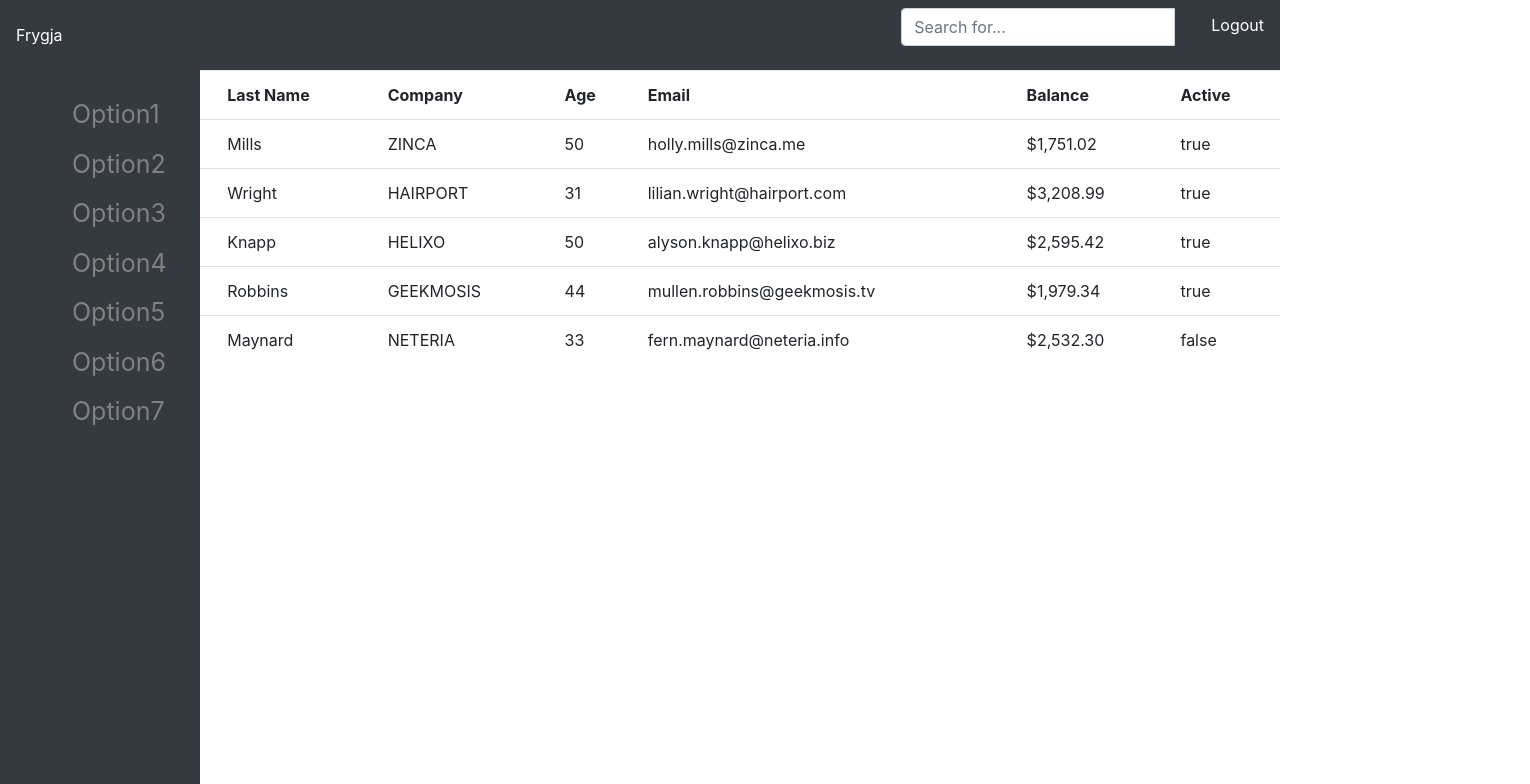
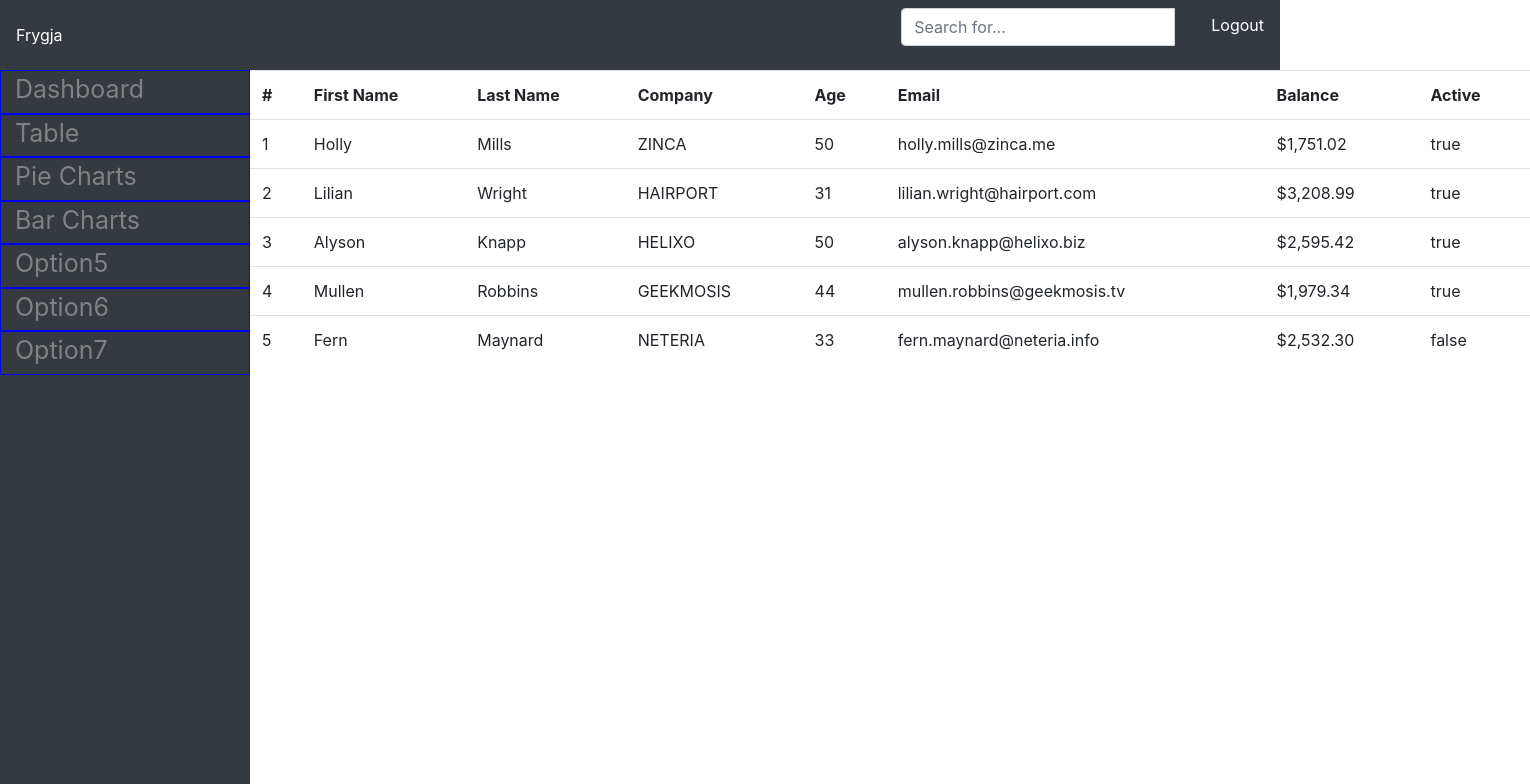
Before and after one commit to simtsit/Frygia-Admin-Template, an Angular app: page / in a window 1280 px wide. Both pictures are taken after typing "Sample", "Sample123" into the empty fields and a click on the button "Login". Shown: the top 784 px of the page, 1530 px wide, since content can reach past the window. Built offline with nearby package versions, Linux system fonts and the light colour scheme.

Commit message:
Improved functionality (css mostly)

```diff
--- a/src/app/app.component.css
+++ b/src/app/app.component.css
@@ -1,13 +1,18 @@
 .mainContainer {
-	/*position: relative;/*
+	position: relative;
 	background-color: white !important;
-	/*left: 170px;*/
-	/*width: 100%;*/
+	width: 100%;
+    margin-left: 250px;   /* Same as the width of the sidenav */
 
-    /*transition: margin-left .5s;
+   /* transition: margin-left .5s;
     padding: 16px;*/
 
-    margin-left: 200px; /* Same as the width of the sidenav */
+
+
+/*  width: 100%;
+  position: absolute;
+  padding: 15px;
+  margin-right: -250px;*/
 }
 
 .loginCard {
--- a/src/app/app.component.html
+++ b/src/app/app.component.html
@@ -66,8 +66,7 @@
 <ng-template #loggedin>
 		<app-navbar></app-navbar>
 		<app-sidebar></app-sidebar>
-
-		<app-table></app-table>
-	<div class="mainContainer">
-	</div>
+		<div class="mainContainer">
+			<app-table></app-table>
+		</div>
 </ng-template>
--- a/src/app/sidebar/sidebar.component.css
+++ b/src/app/sidebar/sidebar.component.css
@@ -1,17 +1,26 @@
 .sidebarWrapper {
-    height: 100%;
-    width: 200px;
-    position: fixed;
-    z-index: 1;
-    /*top: 0;*/
-    left: 0;
-    background-color: #111;
-    overflow-x: hidden;
-    padding-top: 20px;
+      z-index: 1000;
+  position: fixed;
+  left: 250px;
+  width: 250px;
+  height: 100%;
+  margin-left: -250px;
+  overflow-y: auto;
+  background: #000;
+  -webkit-transition: all 0.5s ease;
+  -moz-transition: all 0.5s ease;
+  -o-transition: all 0.5s ease;
+  transition: all 0.5s ease;
 }
 
+ul.sidebarOptions {
+    padding-left: 0px;
+}
+
+
 .sidebarWrapper a {
-    padding: 6px 6px 6px 32px;
+    padding: 0px 0px 4px 14px;
+    border: 1px solid blue;
     text-decoration: none;
     font-size: 25px;
     color: #818181;
@@ -19,7 +28,7 @@
 }
 
 .sidebarWrapper a:hover {
-	color: #010101;
+	background-color: #010101;
 }
 
 
--- a/src/app/sidebar/sidebar.component.html
+++ b/src/app/sidebar/sidebar.component.html
@@ -1,9 +1,9 @@
 <div class="sidebarWrapper bg-dark">
 	<ul class="sidebarOptions">
-		<li><a href="#">Option1</a></li>
-		<li><a href="#">Option2</a></li>
-		<li><a href="#">Option3</a></li>
-		<li><a href="#">Option4</a></li>
+		<li><a href="#">Dashboard</a></li>
+		<li><a href="#">Table</a></li>
+		<li><a href="#">Pie Charts</a></li>
+		<li><a href="#">Bar Charts</a></li>
 		<li><a href="#">Option5</a></li>
 		<li><a href="#">Option6</a></li>
 		<li><a href="#">Option7</a></li>
```
Also changed, not shown: src/app/people.service.ts (added, +8 -0 lines), 1 other file (tests, documents, lock files or other folders).
